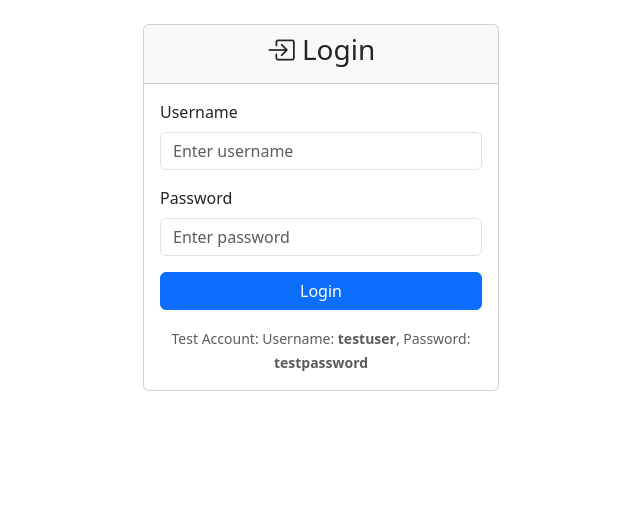
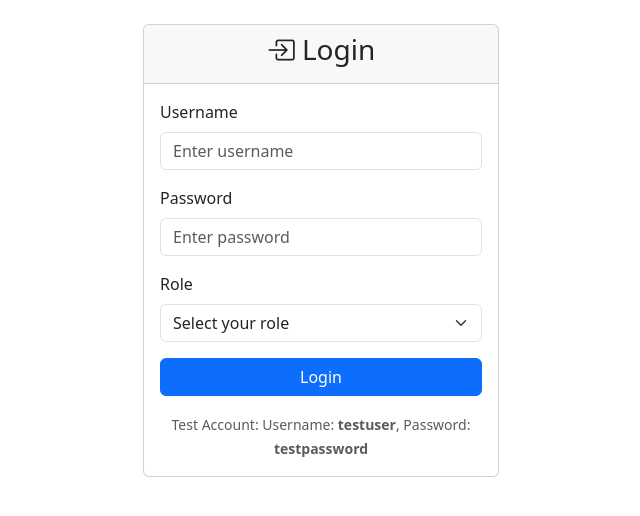
Before and after one commit to harsh-nobita/simple-erp, a Flask app: page /login in a window 1280 px wide. Shown: the part 56-572 px from the top of the page, without its empty margins (319-959 px from the left). Run offline with Flask 3, Linux system fonts and the light colour scheme; some libraries are stand-ins or nearby versions.

Commit message:
roles added

```diff
--- a/app/routes.py
+++ b/app/routes.py
@@ -6,6 +6,19 @@ from datetime import datetime, date
 from decimal import Decimal
 from xhtml2pdf import pisa
 import io
+from functools import wraps
+
+# ---------------- Role-based access decorator ----------------
+def roles_required(*roles):
+    def wrapper(f):
+        @wraps(f)
+        def decorated_view(*args, **kwargs):
+            if current_user.role not in roles:
+                flash("You do not have permission to access this page.", "error")
+                return redirect(url_for("dashboard"))
+            return f(*args, **kwargs)
+        return decorated_view
+    return wrapper
 
 # ---------------- Dashboard ----------------
 @app.route('/')
@@ -20,7 +33,7 @@ def dashboard():
                            total_items=total_items, total_orders=total_orders,
                            total_purchases=total_purchases, total_stock_value=total_stock_value)
 
-# ---------------- Login ----------------
+# ---------------- Login with Role ----------------
 @app.route('/login', methods=['GET', 'POST'])
 def login():
     if current_user.is_authenticated:
@@ -29,14 +42,25 @@ def login():
     if request.method == 'POST':
         username = request.form.get('username')
         password = request.form.get('password')
+        role = request.form.get('role')
+
         user = User.query.filter_by(username=username).first()
 
+        if not role:
+            flash('Please select a role.', 'error')
+            return redirect(url_for('login'))
+
         if user and user.check_password(password):
+            if user.role != role:
+                flash(f'Incorrect role selected. Your role is {user.role}.', 'error')
+                return redirect(url_for('login'))
+
             login_user(user)
             flash('Login successful!', 'success')
             return redirect(url_for('dashboard'))
         else:
             flash('Invalid username or password.', 'error')
+            return redirect(url_for('login'))
 
     return render_template('login.html')
 
@@ -51,6 +75,7 @@ def logout():
 # ---------------- Inventory ----------------
 @app.route('/inventory', methods=['GET', 'POST'])
 @login_required
+@roles_required('Admin', 'Manager')
 def inventory():
     if request.method == 'POST':
         name = request.form.get('name')
@@ -80,6 +105,7 @@ def inventory():
 # ---------------- Sales ----------------
 @app.route('/sales', methods=['GET', 'POST'])
 @login_required
+@roles_required('Admin', 'Manager', 'Staff')
 def sales():
     items = Item.query.all()
 
@@ -115,6 +141,7 @@ def sales():
 # ---------------- Purchases ----------------
 @app.route('/purchases', methods=['GET', 'POST'])
 @login_required
+@roles_required('Admin', 'Manager')
 def purchases():
     items = Item.query.all()
 
@@ -149,6 +176,7 @@ def purchases():
 # ---------------- Reports ----------------
 @app.route('/reports')
 @login_required
+@roles_required('Admin')
 def reports():
     sales_total = sum(order.total_amount() for order in Order.query.all())
     sales_count = Order.query.count()
@@ -165,9 +193,9 @@ def reports():
                           stock_value=stock_value, low_stock_items=low_stock_items,
                           recent_sales=recent_sales, recent_purchases=recent_purchases)
 
-#----------------about_us_module----------------------------
+#---------------- About Page ----------------
 @app.route('/about')
-@login_required  # optional, remove if public
+@login_required  # optional
 def about():
     return render_template('about.html')
 
@@ -177,7 +205,7 @@ def register_test_user():
     if User.query.filter_by(username='testuser').first():
         return 'Test user already exists. Username: testuser, Password: testpassword'
 
-    user = User(username='testuser')
+    user = User(username='testuser', role='Admin')  # Assign Admin role
     user.set_password('testpassword')
     db.session.add(user)
     db.session.commit()
@@ -186,6 +214,7 @@ def register_test_user():
 # ---------------- Invoice Module ----------------
 @app.route('/invoice', methods=['GET', 'POST'])
 @login_required
+@roles_required('Admin', 'Manager')
 def invoice():
     pending_orders = Order.query.filter_by(invoiced=False).all()
 
--- a/run.py
+++ b/run.py
@@ -19,22 +19,31 @@ is_render = os.environ.get("PORT") is not None
 debug_mode = not is_render  # True locally, False on Render
 
 # -------------------------------
-# Create tables and test user
+# Create tables and test users
 # -------------------------------
 with app.app_context():
     db.create_all()  # Creates tables if they don't exist
 
     from app.models import User
 
-    # Auto-create test user if none exists
-    if User.query.count() == 0:
-        test_user = User(username='testuser')
-        test_user.set_password('testpassword')
-        db.session.add(test_user)
-        db.session.commit()
-        print("Test user created: testuser / testpassword")
-    else:
-        print("Test user already exists.")
+    # Define test users with roles
+    test_users = [
+        {"username": "admin", "password": "adminpass", "role": "Admin"},
+        {"username": "manager", "password": "managerpass", "role": "Manager"},
+        {"username": "staff", "password": "staffpass", "role": "Staff"}
+    ]
+
+    for u in test_users:
+        existing_user = User.query.filter_by(username=u["username"]).first()
+        if not existing_user:
+            user = User(username=u["username"], role=u["role"])
+            user.set_password(u["password"])
+            db.session.add(user)
+            print(f"Created {u['role']} user: {u['username']} / {u['password']}")
+        else:
+            print(f"{u['role']} user already exists: {u['username']}")
+
+    db.session.commit()
 
 # -------------------------------
 # Run server
@@ -43,5 +52,5 @@ if __name__ == '__main__':
     port = int(os.environ.get("PORT", 5000))  # Render provides PORT
     host = '0.0.0.0' if is_render else '127.0.0.1'
 
-    print(f"Starting ERP app on {host}:{port}, debug={debug_mode}")
+    print(f"Starting HNS ERP app on {host}:{port}, debug={debug_mode}")
     app.run(debug=debug_mode, host=host, port=port)
--- a/templates/base.html
+++ b/templates/base.html
@@ -22,9 +22,8 @@
                         <li class="nav-item">
                             <a class="nav-link" href="{{ url_for('dashboard') }}">Dashboard</a>
                         </li>
-                        <li class="nav-item">
-                            <a class="nav-link" href="{{ url_for('about') }}">About HNS ERP</a>
-                        </li>
+
+                        {% if current_user.role in ['Admin', 'Manager'] %}
                         <li class="nav-item">
                             <a class="nav-link" href="{{ url_for('inventory') }}">Inventory</a>
                         </li>
@@ -40,8 +39,20 @@
                         <li class="nav-item">
                             <a class="nav-link" href="{{ url_for('invoice') }}">Invoice</a>
                         </li>
+                        {% elif current_user.role == 'Staff' %}
                         <li class="nav-item">
-                            <span class="nav-link">Welcome, {{ current_user.username }}!</span>
+                            <a class="nav-link" href="{{ url_for('inventory') }}">Inventory</a>
+                        </li>
+                        <li class="nav-item">
+                            <a class="nav-link" href="{{ url_for('sales') }}">Sales</a>
+                        </li>
+                        <li class="nav-item">
+                            <a class="nav-link" href="{{ url_for('about') }}">About HNS ERP</a>
+                        </li>
+                        {% endif %}
+
+                        <li class="nav-item">
+                            <span class="nav-link">Welcome, {{ current_user.username }} ({{ current_user.role }})!</span>
                         </li>
                         <li class="nav-item">
                             <a class="nav-link" href="{{ url_for('logout') }}">Logout</a>
--- a/templates/login.html
+++ b/templates/login.html
@@ -15,22 +15,31 @@
                         <label for="username" class="form-label">Username</label>
                         <input type="text" class="form-control" id="username" name="username" required
                                placeholder="Enter username" value="{{ request.form.username if request.form else '' }}">
-                        {% if request.form and not username %}
-                            <div class="form-text text-danger">Username is required.</div>
-                        {% endif %}
                     </div>
+
                     <div class="mb-3">
                         <label for="password" class="form-label">Password</label>
                         <input type="password" class="form-control" id="password" name="password" required
                                placeholder="Enter password">
-                        {% if request.form and not password %}
-                            <div class="form-text text-danger">Password is required.</div>
-                        {% endif %}
                     </div>
+
+                    <div class="mb-3">
+                        <label for="role" class="form-label">Role</label>
+                        <select class="form-select" id="role" name="role" required>
+                            <option value="" disabled selected>Select your role</option>
+                            <option value="Admin" {% if request.form.role == 'Admin' %}selected{% endif %}>Admin</option>
+                            <option value="Manager" {% if request.form.role == 'Manager' %}selected{% endif %}>Manager</option>
+                            <option value="Staff" {% if request.form.role == 'Staff' %}selected{% endif %}>Staff</option>
+                        </select>
+                    </div>
+
                     <button type="submit" class="btn btn-primary w-100">Login</button>
                 </form>
+
                 <div class="text-center mt-3">
-                    <small class="text-muted">Test Account: Username: <strong>testuser</strong>, Password: <strong>testpassword</strong></small>
+                    <small class="text-muted">
+                        Test Account: Username: <strong>testuser</strong>, Password: <strong>testpassword</strong>
+                    </small>
                 </div>
             </div>
         </div>
```
Also changed, not shown: app/models.py (+13 -2 lines).
